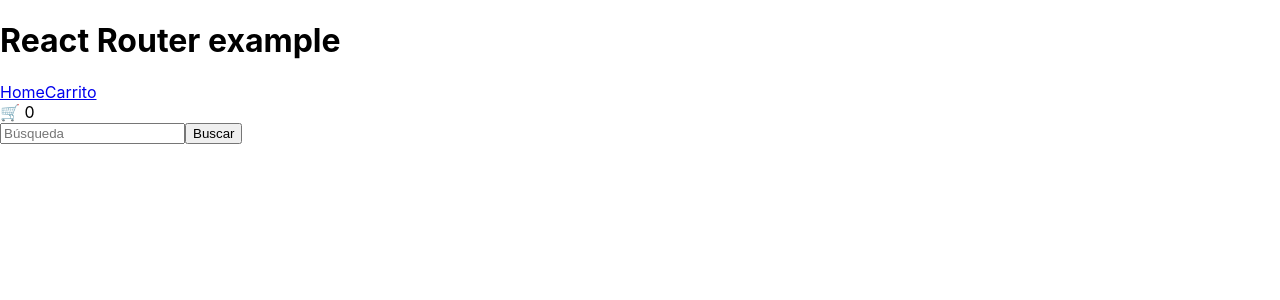
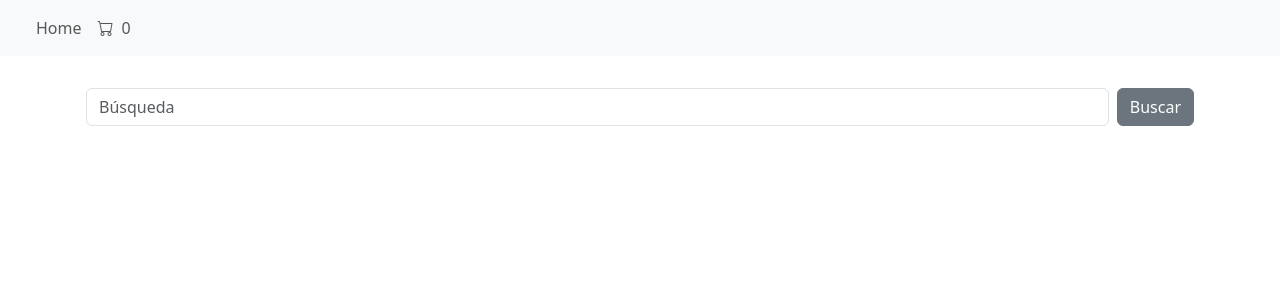
Before and after one commit to VirgiDiaz/tp3_desarrollo_software, a React (Create React App) app: page / in a window 1280 px wide. Shown: the top 300 px of the page. Built offline with nearby package versions, Linux system fonts and the light colour scheme.

Commit message:
4ta iteración

```diff
--- a/package.json
+++ b/package.json
@@ -7,7 +7,10 @@
     "@testing-library/react": "^13.4.0",
     "@testing-library/user-event": "^13.5.0",
     "axios": "^1.7.7",
+    "bootstrap": "^5.3.3",
+    "bootstrap-icons": "^1.11.3",
     "react": "^18.3.1",
+    "react-bootstrap": "^2.10.5",
     "react-dom": "^18.3.1",
     "react-router-dom": "^6.26.2",
     "react-scripts": "5.0.1",
--- a/src/App.js
+++ b/src/App.js
@@ -4,6 +4,10 @@ import { Home } from './pages/Home';
 import { Carrito } from './pages/Carrito';
 import{ DetailPage } from './pages/DetailPage';
 import { useState } from 'react';
+import 'bootstrap/dist/css/bootstrap.min.css';
+import 'bootstrap-icons/font/bootstrap-icons.css';
+import 'bootstrap/dist/js/bootstrap.bundle.min';
+
 import './App.css';
 
 function App() {
@@ -20,7 +24,6 @@ function App() {
   return (
     <div>
       <BrowserRouter>
-        <h1>React Router example</h1>
         <NavBar cartCount={cartItems.length} />
         <Routes>
           <Route path="/" element={<Home />} />
--- a/src/components/BarraBusqueda.jsx
+++ b/src/components/BarraBusqueda.jsx
@@ -4,12 +4,11 @@ import React from "react";
 export function BarraBusqueda({onSearch}) {
 const [termino, setSearchTerm] = useState("");
   return (
-    <div>
-      <form onSubmit={(e) => {e.preventDefault(); onSearch(termino);}}>
-        <input type = "text" placeholder="Búsqueda" onChange={(e) => setSearchTerm(e.target.value)}/>
-        <button> Buscar </button>
+    <div className="container-fluid p-3">
+      <form onSubmit={(e) => {e.preventDefault(); onSearch(termino);}} className="d-flex">
+        <input type = "text" placeholder="Búsqueda" onChange={(e) => setSearchTerm(e.target.value)} className="form-control me-2"/>
+        <button className="btn btn-secondary"> Buscar </button>
       </form>
     </div>
-
   );
 }
--- a/src/components/Filtros.jsx
+++ b/src/components/Filtros.jsx
@@ -1,18 +1,41 @@
+import { ListGroup } from "react-bootstrap";
+
 export function Filtros({ filters, onFilterSelect }) {
   return (
-      <div>
-        {filters.map((filter) => (
-          <div key={filter.id}>
-            <h3>{filter.name}</h3>
-            <ul>
+    <div className="accordion" id="acordeon">
+      {filters.map((filter, index) => (
+        <div key={filter.id} className="accordion-item">
+          <h2 className="accordion-header" id={`heading${index}`}>
+            <button
+              className="accordion-button"
+              type="button"
+              data-bs-toggle="collapse"
+              data-bs-target={`#collapse${index}`}
+              aria-expanded="true"
+              aria-controls={`collapse${index}`}
+            >
+              <h6>{filter.name}</h6>
+            </button>
+          </h2>
+          <div
+            id={`collapse${index}`}
+            className={`accordion-collapse collapse ${index === 0 ? 'show' : ''}`}
+            data-bs-parent="#acordeon"
+          >
+            <div className="accordion-body">
+              <ListGroup>
                 {filter.values.map((value) => (
-                <li key={value.id}>
-                  <button onClick={() => onFilterSelect(filter.id, value.id)}>
+                  <button
+                    key={value.id}
+                    className="btn btn-outline-secondary"
+                    onClick={() => onFilterSelect(filter.id, value.id)}
+                  >
                     {value.name}
                   </button>
-                </li>
                 ))}
-            </ul>
+              </ListGroup>
+            </div>
+          </div>
         </div>
       ))}
     </div>
--- a/src/components/NavBar.jsx
+++ b/src/components/NavBar.jsx
@@ -1,19 +1,39 @@
 import { Link } from "react-router-dom";
 
-
-export function NavBar({cartCount}) {
-    return (
-      <>
-        <nav>
-            <Link to="/page1">Home</Link>
-            <Link to="/page2">Carrito</Link>
-            <div>
-            🛒 {cartCount}
-            </div>
-
-
-
-        </nav>
-      </>
-    )
-};
+export function NavBar({ cartCount }) {
+  return (
+    <>
+      <nav className="navbar navbar-expand-lg bg-body-tertiary">
+        <div className="container-fluid ">
+          <a className="navbar-brand" href="#"></a>
+          <button
+            className="navbar-toggler"
+            type="button"
+            data-bs-toggle="collapse"
+            data-bs-target="#navbarSupportedContent"
+            aria-controls="navbarSupportedContent"
+            aria-expanded="false"
+            aria-label="Toggle navigation"
+          >
+            <span className="navbar-toggler-icon"></span>
+          </button>
+          <div className="collapse navbar-collapse" id="navbarSupportedContent">
+            <ul className="navbar-nav me-auto mb-2 mb-lg-0">
+              <li className="nav-item">
+                <Link to="/page1" className="nav-link">
+                  Home
+                </Link>
+              </li>
+              <li className="nav-item d-flex align-items-center">
+                <Link to="/page2" className="nav-link d-flex align-items-center">
+                  <i className="bi bi-cart"></i>
+                  <span className="ms-2">{cartCount}</span>
+                </Link>
+              </li>
+            </ul>
+          </div>
+        </div>
+      </nav>
+    </>
+  );
+}
--- a/src/components/SearchResults.jsx
+++ b/src/components/SearchResults.jsx
@@ -5,21 +5,25 @@ export default function SearchResults({results}) {
             {
                 results?
                 results.length === 0?
-                    <div> No results found</div>:
-                    <ul>
+                    <div> No hay resultados disponibles </div>:
+                    <ul className="list-group list-group-flush">
                         {
                             results.map((result) => {
                                 return (
                                     <Link to={`/detail/${result.id}`} className="searchresultitem">
-                                    <li key={result.id}>
-                                        <p>{result.title}</p>
-                                        <p>${result.price}</p>
-                                        <p>{result.condition}</p>
-                                        <img src={result.thumbnail}/>
-                                        <p> Vendido por: {result.official_store_name}</p>
-                                        {result.shipping.free_shipping && (
+                                    <li className="list-group-item" key={result.id}>
+                                        <div className="row">
+                                            <div className="col-2">
+                                            <img src={result.thumbnail} height="150px"/>
+                                            </div>
+                                            <div className="col">
+                                            <p>{result.title}</p>
+                                            <p>${result.price}</p>
+                                            <p>{result.condition}</p>
+                                            {result.shipping.free_shipping && (
                                             <p style={{ color: 'green' }}>Envío gratis</p>
-                                        )}
+                                            )}</div>
+                                        </div>
                                     </li>
                                     </Link>
                                 );
--- a/src/pages/Carrito.jsx
+++ b/src/pages/Carrito.jsx
@@ -1,17 +1,29 @@
-export function Carrito({ cartItems, removeFromCart}) {
+import { Link } from 'react-router-dom';
+export function Carrito({ cartItems, removeFromCart }) {
     const total = cartItems.reduce((sum, item) => sum + item.price, 0);
     return (
       <div className="page">
         <h1>Tu Carrito</h1>
         {cartItems.length > 0 ? (
-          <ul>
+          <ul className="list-unstyled">
             {cartItems.map((item, index) => (
+              <Link to={`/detail/${item.id}`} className="searchresultitem">
               <li key={index}>
-                <p>{item.title}</p>
-                <p>${item.price}</p>
-                <img src={item.thumbnail} alt="Product" />
-                <button onClick={() => removeFromCart(item.id)}> Eliminar </button>
+                <div className="row">
+                  <div className="col-2">
+                  <img src={item.thumbnail} alt="Product" width="150px" />
+                  </div>
+                  <div className="col">
+                  <p>{item.title}</p>
+                  <p>${item.price}</p>
+                  </div>
+                  <div className="col">
+                  <button className="btn btn-danger" onClick={() => removeFromCart(item.id)}> Eliminar </button>
+                  </div>
+                </div>
+
               </li>
+              </Link>
             ))}
           </ul>
         ) : (
--- a/src/pages/DetailPage.jsx
+++ b/src/pages/DetailPage.jsx
@@ -3,41 +3,54 @@ import { useState, useEffect } from 'react';
 import axios from 'axios';
 import { Link } from 'react-router-dom';
 
-export function DetailPage ({addToCart}) {
+export function DetailPage({ addToCart }) {
     const { id } = useParams();
     const [info, setInfo] = useState(null);
-    const[descripcion, setDescripcion]=useState("");
-
+    const [descripcion, setDescripcion] = useState("");
 
     useEffect(() => {
         axios.get(`https://api.mercadolibre.com/items/${id}`).then((response) => {
             setInfo(response.data);
+        });
 
-        })
         axios.get(`https://api.mercadolibre.com/items/${id}/description`).then((response) => {
-            setDescripcion(response.data)
-        })
+            setDescripcion(response.data);
+        });
     }, [id]);
-
 
     return (
         <div>
             {info ? (
                 <div>
+                    <div className="row">
+                        <div className="col-2">
+                            <img src={info.thumbnail} height="200px" alt={info.title} />
+                        </div>
+                        <div className="col">
                             <p>{info.title}</p>
                             <p>${info.price}</p>
                             <p>{info.condition}</p>
-                                        <img src={info.thumbnail}/>
                             {info.shipping.free_shipping && (
                                 <p style={{ color: 'green' }}>Envío gratis</p>
                             )}
+                            <Link className="btn btn-outline-primary mx-1" to="/">Volver</Link>
+                            <button className="btn btn-outline-primary" onClick={() => addToCart(info)}>Agregar al carrito</button>
+                        </div>
+                    </div>
+                    <div className="row">
+                        {descripcion?.plain_text && (
+                            <>
+                                <h6>Descripción</h6>
                                 <p>{descripcion.plain_text}</p>
+                            </>
+                        )}
+                    </div>
                 </div>
             ) : (
-                <p>Loading...</p>
+                <p>Cargando ...</p>
             )}
-            <Link to="/"> Volver </Link>
-            <button onClick={() => addToCart(info)}> Agregar al carrito </button>
+
+
         </div>
     );
 }
--- a/src/pages/Home.jsx
+++ b/src/pages/Home.jsx
@@ -3,6 +3,8 @@ import { useState } from "react";
 import axios from "axios";
 import SearchResults from "../components/SearchResults";
 import { Filtros } from "../components/Filtros";
+
+
 export function Home () {
 
 const [searchResults, setSearchResults]=useState(undefined);
@@ -36,12 +38,22 @@ const [appliedFilters, setAppliedFilters] = useState({});
 }
     return (
         <div className="page">
-
+            <div className="container-xl">
+            <div className="row my-3">
             <BarraBusqueda onSearch={onSearch} />
+            </div>
+            <div className= "row">
+            <div className="col-2">
             {filters.length > 0 && (
             <Filtros filters={filters} onFilterSelect={onFilterSelect} />
             )}
+            </div>
+            <div className="col">
             <SearchResults results={searchResults}/>
+            </div>
+            </div>
+            </div>
+
         </div>
     )
 }
```
Also changed, not shown: 1 other file (tests, documents, lock files or other folders). Lines whose indentation alone changed are shown as unchanged.
